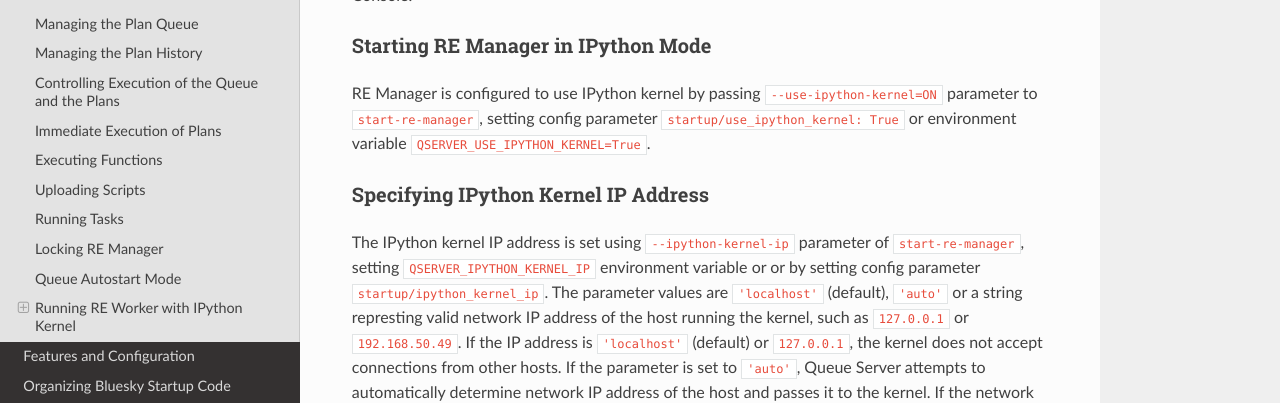
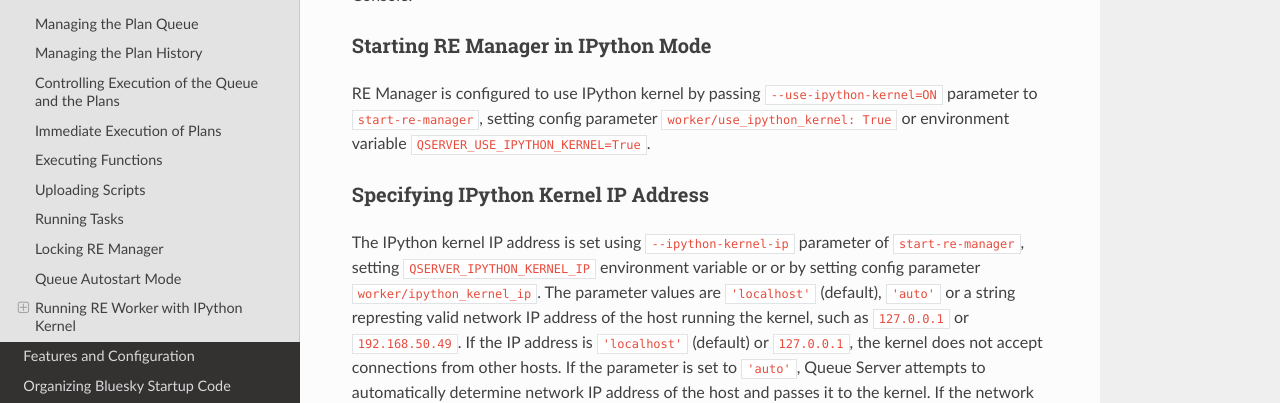
Before and after one commit to bluesky/bluesky-queueserver, a Sphinx documentation site: the page built from docs/source/using_queue_server.rst, in a window 1280 px wide and 900 px high, scrolled down 11731 px. Shown: the part 147-550 px from the top of the window. Built offline with Sphinx 7.4.7 and the Read the Docs theme 2.0.0, drawn with Linux system fonts in a browser that asks for light colours.

Commit message:
DOC: fixed incorrect section name for the config file

```diff
--- a/docs/source/using_queue_server.rst
+++ b/docs/source/using_queue_server.rst
@@ -541,7 +541,7 @@ Starting RE Manager in IPython Mode
 ***********************************
 
 RE Manager is configured to use IPython kernel by passing ``--use-ipython-kernel=ON`` parameter
-to ``start-re-manager``, setting config parameter ``startup/use_ipython_kernel: True`` or
+to ``start-re-manager``, setting config parameter ``worker/use_ipython_kernel: True`` or
 environment variable ``QSERVER_USE_IPYTHON_KERNEL=True``.
 
 Specifying IPython Kernel IP Address
@@ -549,7 +549,7 @@ Specifying IPython Kernel IP Address
 
 The IPython kernel IP address is set using ``--ipython-kernel-ip`` parameter of
 ``start-re-manager``, setting ``QSERVER_IPYTHON_KERNEL_IP`` environment variable or
-or by setting config parameter ``startup/ipython_kernel_ip``. The parameter values
+or by setting config parameter ``worker/ipython_kernel_ip``. The parameter values
 are ``'localhost'`` (default), ``'auto'`` or a string represting valid network
 IP address of the host running the kernel, such as ``127.0.0.1`` or ``192.168.50.49``.
 If the IP address is ``'localhost'`` (default) or ``127.0.0.1``, the kernel does not accept
```
